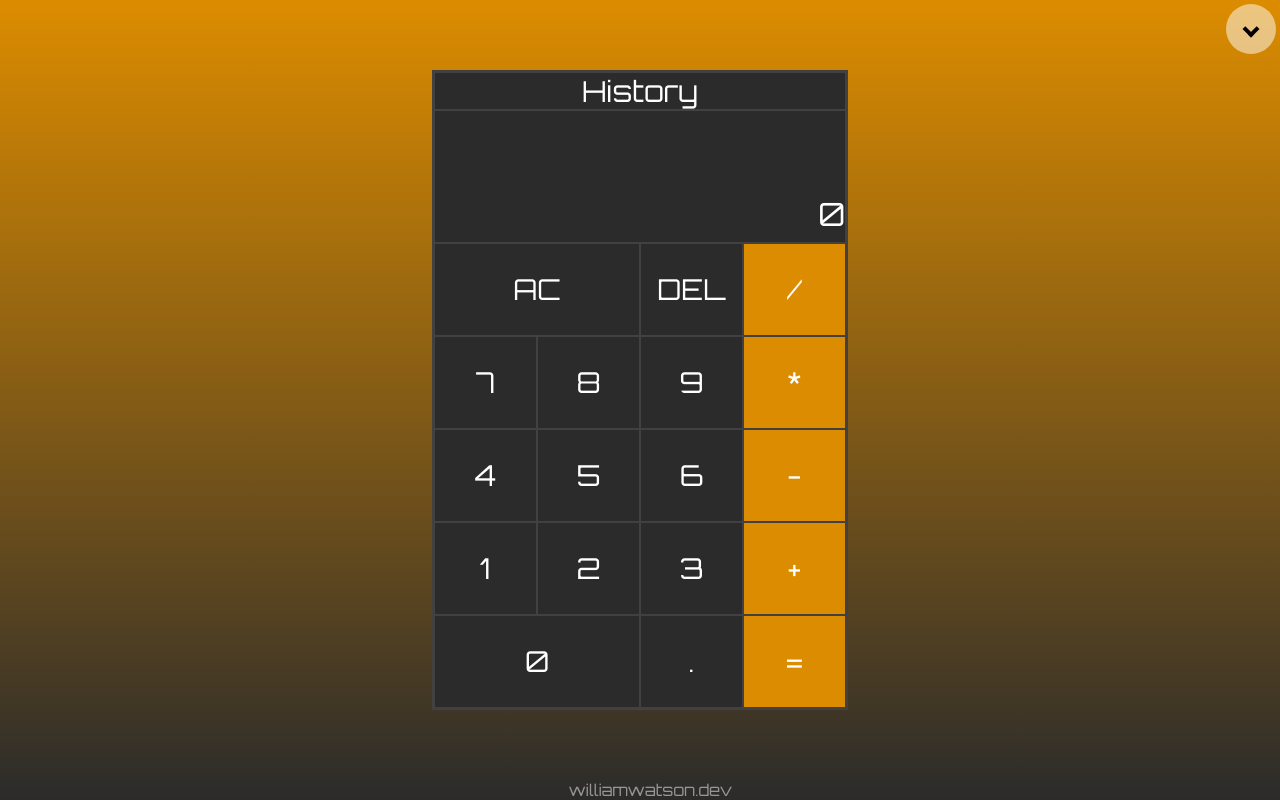
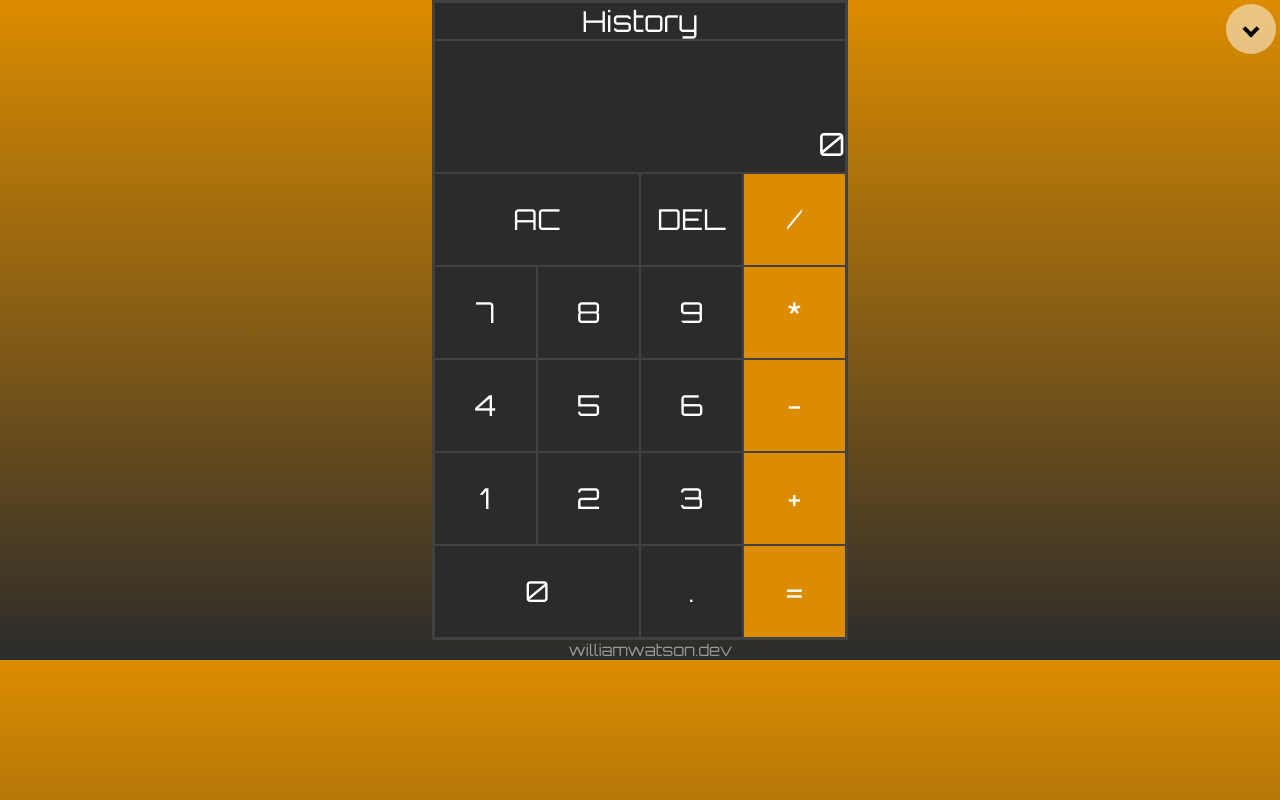
Before and after one commit to willswats/react-calculator, a React (Create React App) app: page / in a window 1280 px wide. Built offline with nearby package versions, Linux system fonts and the light colour scheme; some icons are missing.

Commit message:
Test height ios

```diff
--- a/src/App.css
+++ b/src/App.css
@@ -2,6 +2,7 @@
   display: flex;
   flex-direction: column;
   height: 100vh;
+  height: -webkit-fill-available;
 }
 
 .calculator-container {
```
